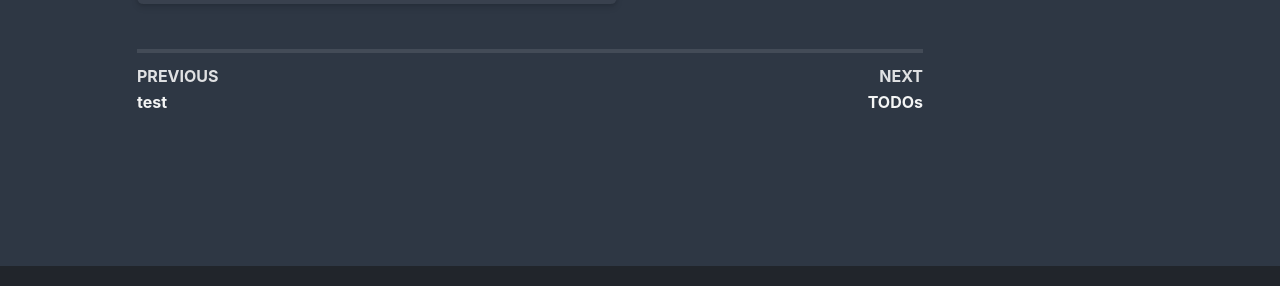
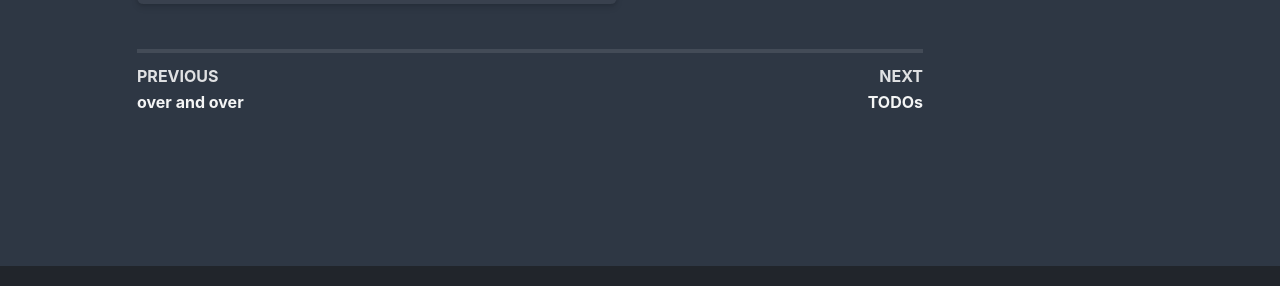
Before and after one commit to mindoj/mindojune.github.io, a Jekyll site: the page built from _posts/2018-06-27-test.markdown, in a window 1280 px wide. Shown: the part 474-760 px from the top of the page. Built offline with Jekyll 4.4.1, drawn with Linux system fonts in a browser that asks for light colours; nearby versions of some CDN libraries; formulas are drawn with MathJax 3; comment, search, counter and statistics services are not loaded.

Commit message:
Update 2018-06-28-over and over.markdown

```diff
--- a/_posts/2018-06-28-over and over.markdown
+++ b/_posts/2018-06-28-over and over.markdown
@@ -1,9 +1,9 @@
 ---
 layout: article
-title: test
+title: over and over
 mathjax: true
 comments: true
 ---
 
 
-[![sylvester-over and over](http://img.youtube.com/vi/nv0peny62q4/0.jpg)](http://www.youtube.com/watch?v=nv0peny62q4)
+{% youtube nv0peny62q4 %}
```
